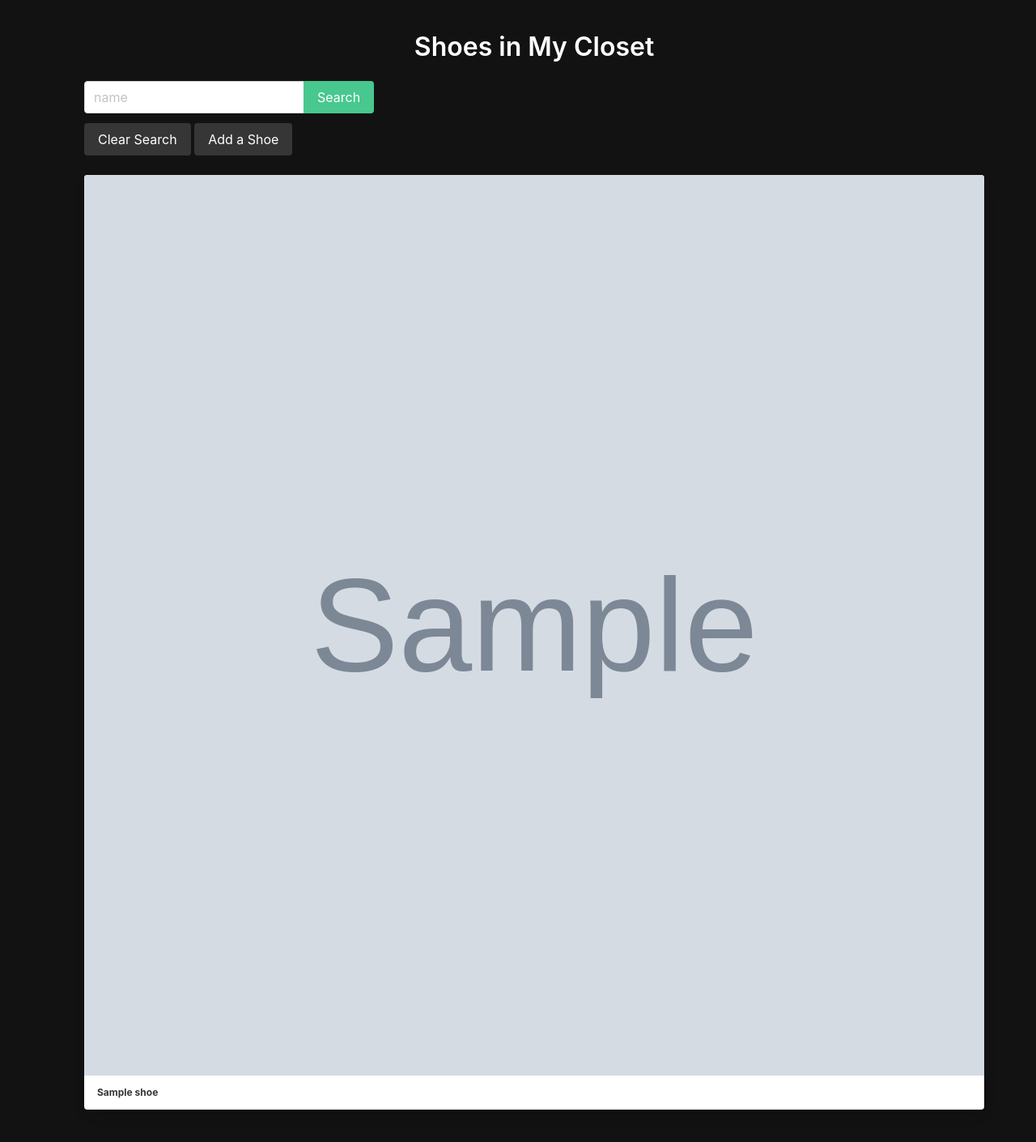
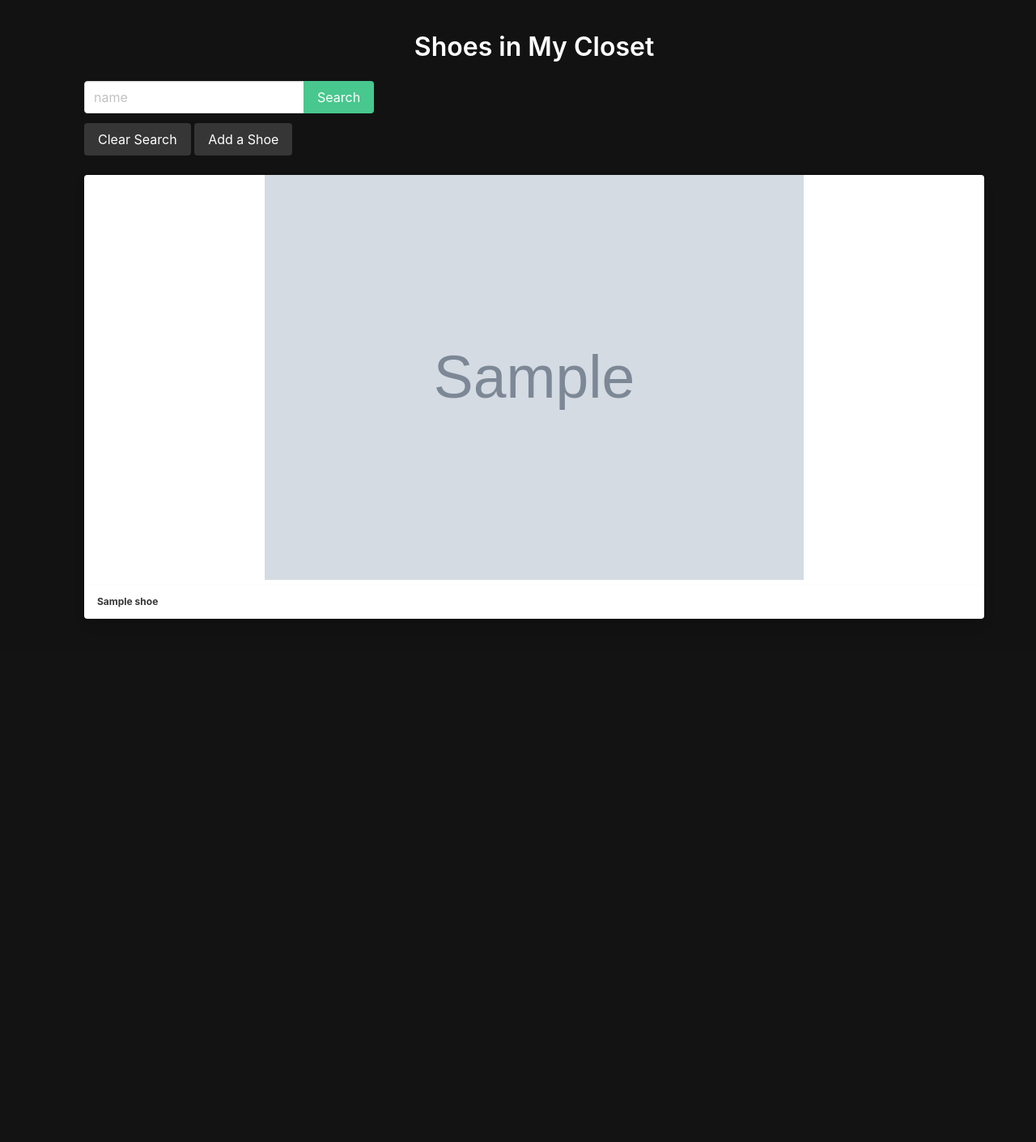
Before and after one commit to chloerodd/mini-project, a Django app: page /shoes/ in a window 1280 px wide. Shown: the part 52-1462 px from the top of the page at 81% size. After the commit the page ends 816 px from the top, so only its background shows below. Run offline with Django 4.2, Linux system fonts and the light colour scheme; tables that the repository leaves empty hold one stand-in row (values such as "Sample post"); grey boxes marked "Sample" are stand-in pictures.

Commit message:
fixing styling

```diff
--- a/main_app/static/styles/main.css
+++ b/main_app/static/styles/main.css
@@ -64,7 +64,7 @@ body {
   img {
     width: 100%;
     height: 500px;
-    object-fit: cover;
+    object-fit: contain;
     object-position: top;
   }
 
--- a/main_app/templates/shoe_detail.html
+++ b/main_app/templates/shoe_detail.html
@@ -54,7 +54,7 @@
             <div class="dropdown">
                 <div class="dropdown-trigger">
                     <button class="button" aria-haspopup="true" aria-controls="dropdown-menu">
-                        <span>Add to Playlist</span>
+                        <span>Add to Shopping Plan!</span>
                         <span class="icon is-small">
                             <i class="fas fa-angle-down" aria-hidden="true"></i>
                         </span>
--- a/main_app/templates/shoe_list.html
+++ b/main_app/templates/shoe_list.html
@@ -20,8 +20,8 @@
   {% for shoe in shoes %}
   <a href="{% url 'shoe_detail' shoe.pk %}">
     <div class="card">
-      <div class="card-image">
-        <figure class="image is-square">
+      <div class="card-img">
+        <figure class="img is-square">
           <img src="{{shoe.img}}" alt="{{shoe.name}}" />
         </figure>
       </div>
```
